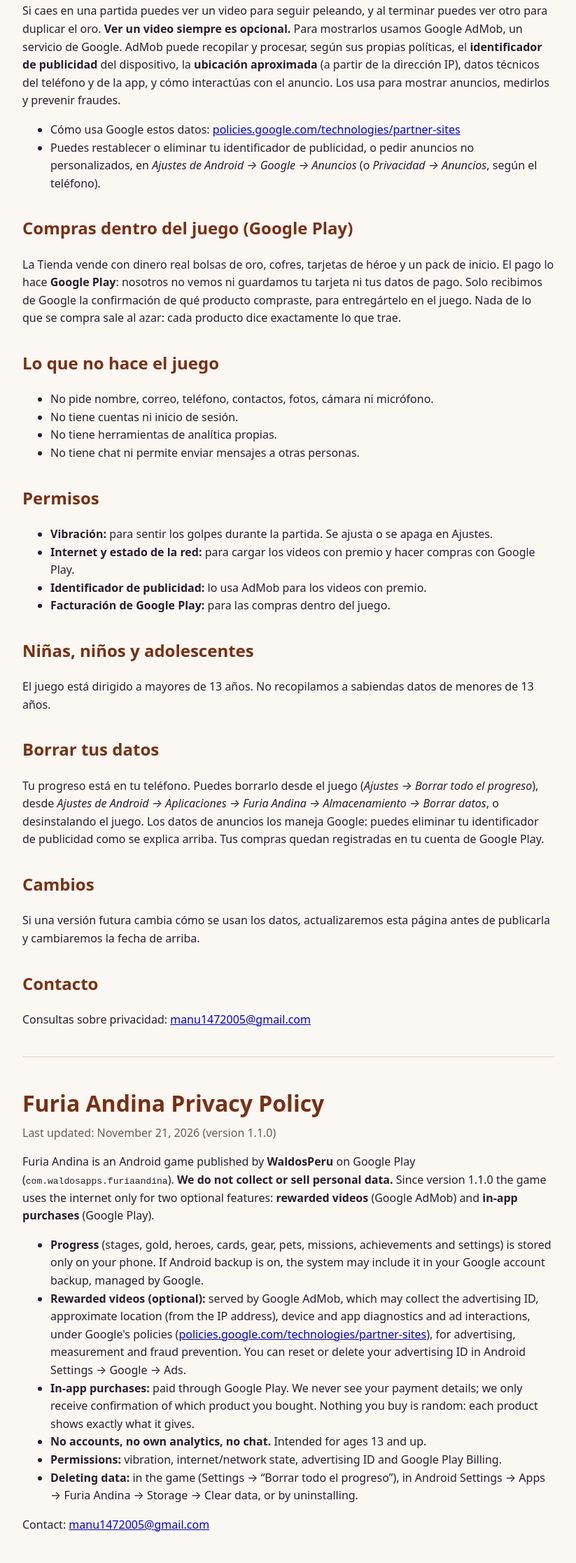
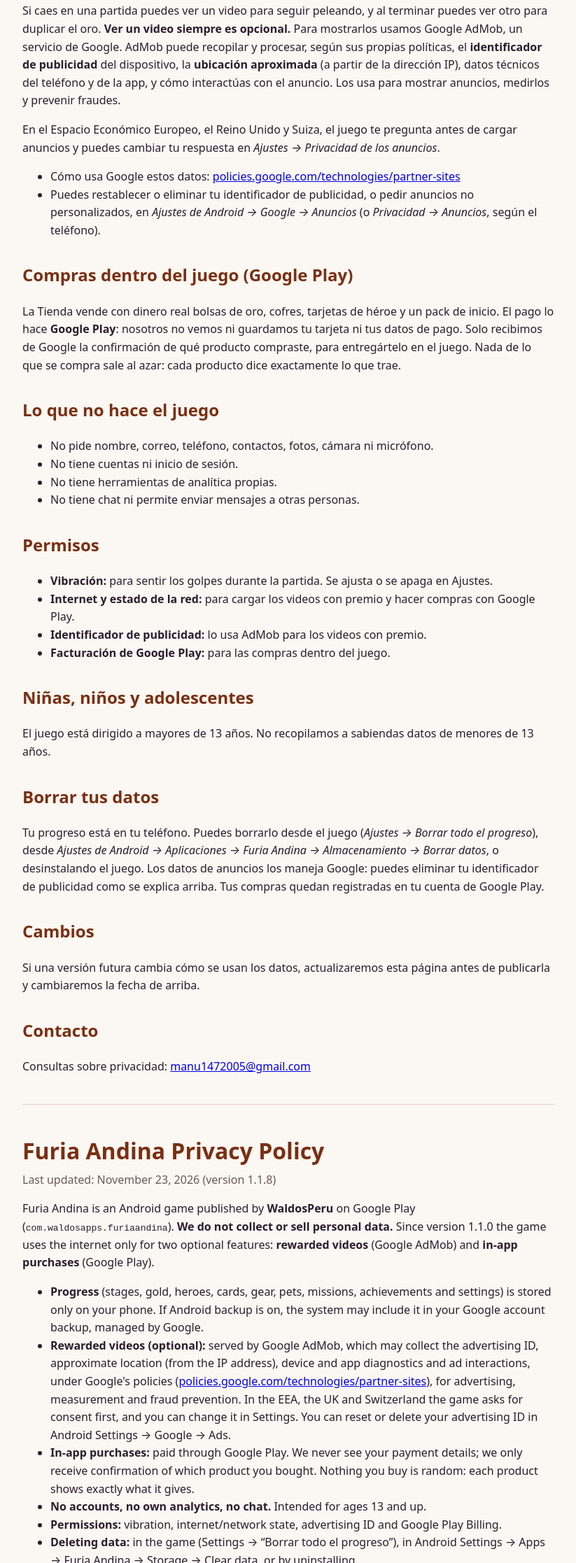
Before and after one commit to emalasquez159/mela, a plain HTML site: page furiaandina/index.html in a window 1280 px wide. Shown: the part 566-2800 px from the top of the page at 70% size, without its empty margins (228-1051 px from the left). Drawn offline with Linux system fonts and the light colour scheme.

Commit message:
Furia Andina: política 1.1.8 (consentimiento europeo de anuncios)
Co-Authored-By: Claude Opus 5.5 <noreply@anthropic.com>

```diff
--- a/furiaandina/index.html
+++ b/furiaandina/index.html
@@ -15,7 +15,7 @@
 <body>
 
 <h1>Política de privacidad de Furia Andina</h1>
-<p class="fecha">Última actualización: 21 de noviembre de 2026 (versión 1.1.0)</p>
+<p class="fecha">Última actualización: 23 de noviembre de 2026 (versión 1.1.8)</p>
 
 <p>Furia Andina es un juego para Android publicado por <strong>WaldosPeru</strong> en Google Play
 (<code>com.waldosapps.furiaandina</code>). En resumen: <strong>nosotros no recopilamos ni vendemos datos
@@ -34,6 +34,8 @@ oro. <strong>Ver un video siempre es opcional.</strong> Para mostrarlos usamos G
 AdMob puede recopilar y procesar, según sus propias políticas, el <strong>identificador de publicidad</strong> del
 dispositivo, la <strong>ubicación aproximada</strong> (a partir de la dirección IP), datos técnicos del teléfono y de
 la app, y cómo interactúas con el anuncio. Los usa para mostrar anuncios, medirlos y prevenir fraudes.</p>
+<p>En el Espacio Económico Europeo, el Reino Unido y Suiza, el juego te pregunta antes de cargar anuncios y puedes cambiar
+tu respuesta en <em>Ajustes → Privacidad de los anuncios</em>.</p>
 <ul>
   <li>Cómo usa Google estos datos: <a href="https://policies.google.com/technologies/partner-sites">policies.google.com/technologies/partner-sites</a></li>
   <li>Puedes restablecer o eliminar tu identificador de publicidad, o pedir anuncios no personalizados, en
@@ -81,7 +83,7 @@ la fecha de arriba.</p>
 <hr>
 
 <h1>Furia Andina Privacy Policy</h1>
-<p class="fecha">Last updated: November 21, 2026 (version 1.1.0)</p>
+<p class="fecha">Last updated: November 23, 2026 (version 1.1.8)</p>
 <p>Furia Andina is an Android game published by <strong>WaldosPeru</strong> on Google Play
 (<code>com.waldosapps.furiaandina</code>). <strong>We do not collect or sell personal data.</strong> Since version
 1.1.0 the game uses the internet only for two optional features: <strong>rewarded videos</strong> (Google AdMob) and
@@ -92,7 +94,7 @@ la fecha de arriba.</p>
   <li><strong>Rewarded videos (optional):</strong> served by Google AdMob, which may collect the advertising ID,
   approximate location (from the IP address), device and app diagnostics and ad interactions, under Google's policies
   (<a href="https://policies.google.com/technologies/partner-sites">policies.google.com/technologies/partner-sites</a>),
-  for advertising, measurement and fraud prevention. You can reset or delete your advertising ID in Android Settings → Google → Ads.</li>
+  for advertising, measurement and fraud prevention. In the EEA, the UK and Switzerland the game asks for consent first, and you can change it in Settings. You can reset or delete your advertising ID in Android Settings → Google → Ads.</li>
   <li><strong>In-app purchases:</strong> paid through Google Play. We never see your payment details; we only receive
   confirmation of which product you bought. Nothing you buy is random: each product shows exactly what it gives.</li>
   <li><strong>No accounts, no own analytics, no chat.</strong> Intended for ages 13 and up.</li>
```
